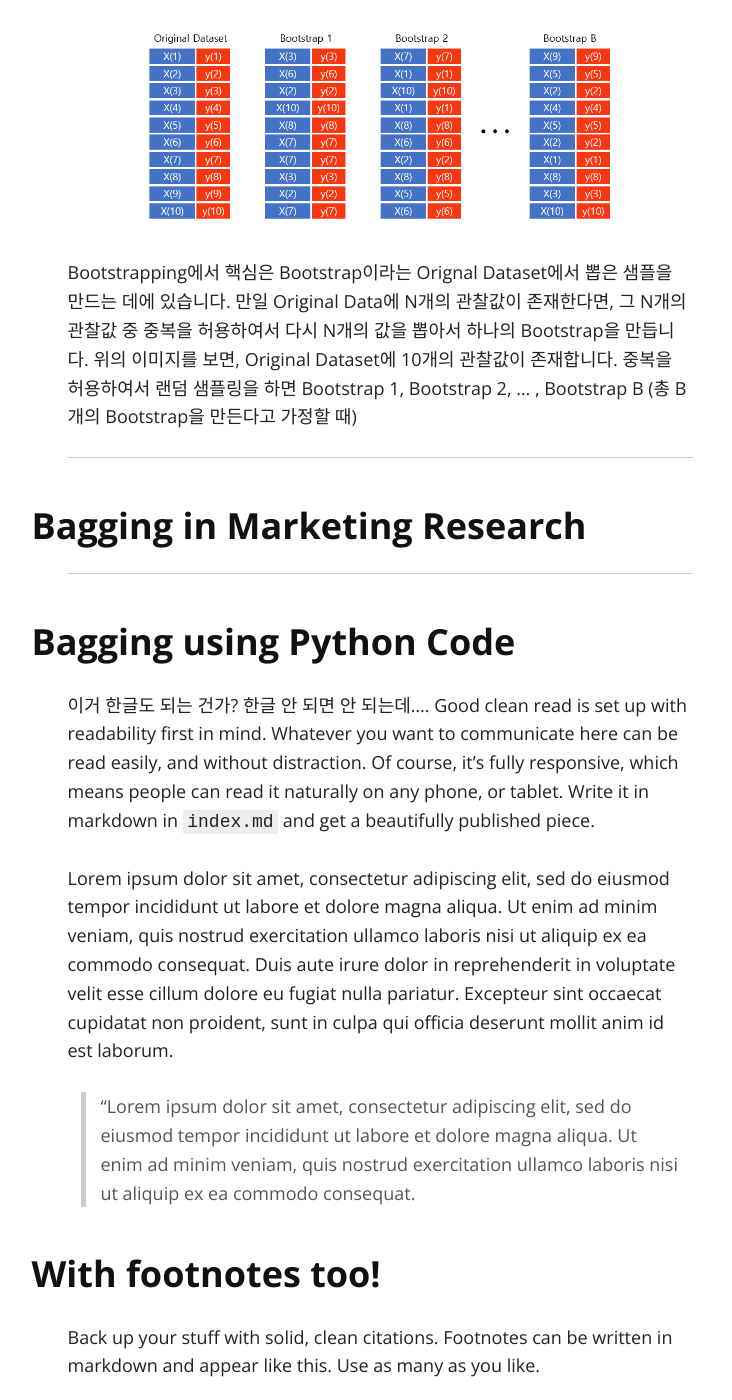
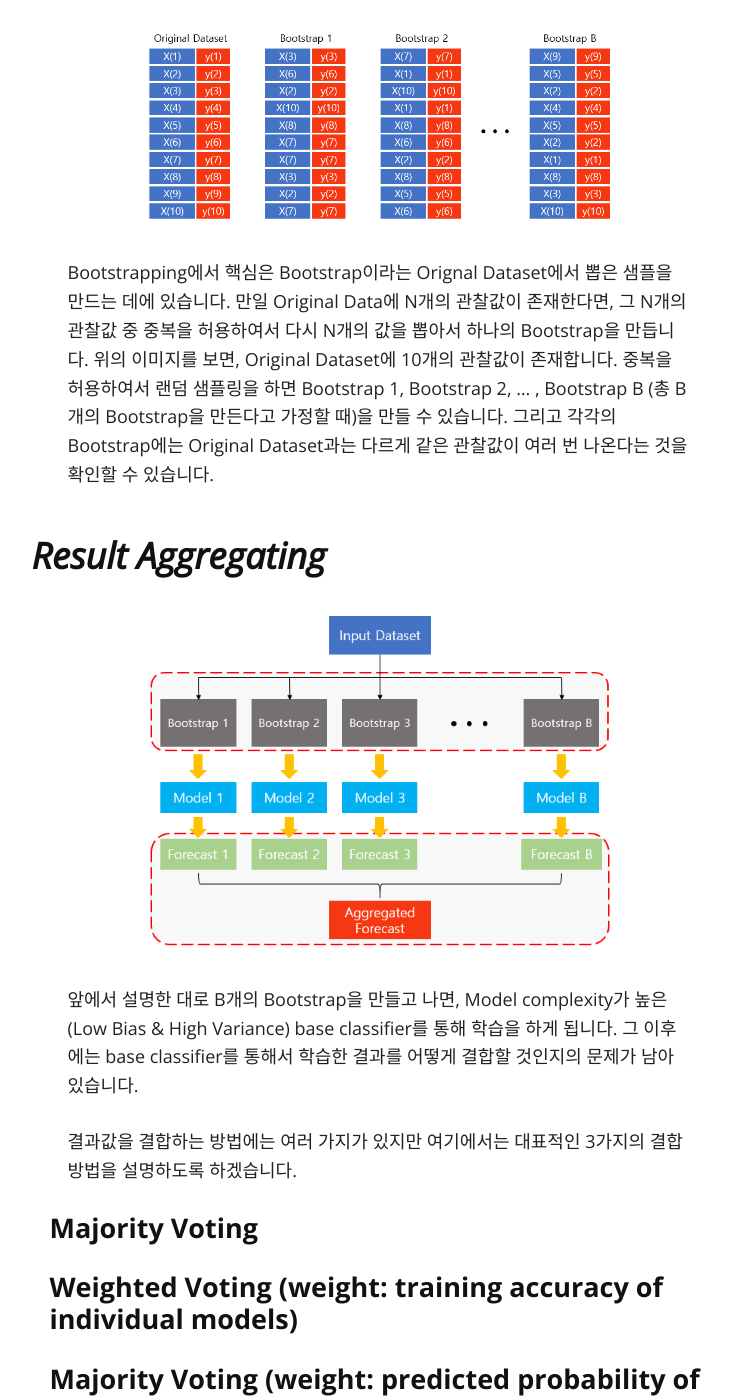
Before and after one commit to seokchaeyoon/seokchaeyoon.github.io, a Jekyll site: the page built from index.md, in a window 1280 px wide and 1400 px high, scrolled down 7297 px. Shown: the whole window, without its empty margins (260-992 px from the left). Built offline with Jekyll 4.4.1, drawn with Linux system fonts in a browser that asks for light colours; nearby versions of some CDN libraries; our own code applies the rules of GitHub Pages for plain Markdown files; some of the changed text lies outside the part shown.

Commit message:
Update index.md

```diff
--- a/index.md
+++ b/index.md
@@ -103,8 +103,19 @@ mean(x) = 1/100 * sum(x)
 Bagging 알고리즘을 적용하기 위한 Bootstrapping은 다음과 같이 이루어집니다.
 <img src="images/bootstrap.PNG" alt="bootstrap">
 
-Bootstrapping에서 핵심은 Bootstrap이라는 Orignal Dataset에서 뽑은 샘플을 만드는 데에 있습니다. 만일 Original Data에 N개의 관찰값이 존재한다면, 그 N개의 관찰값 중 중복을 허용하여서 다시 N개의 값을 뽑아서 하나의 Bootstrap을 만듭니다. 위의 이미지를 보면, Original Dataset에 10개의 관찰값이 존재합니다. 중복을 허용하여서 랜덤 샘플링을 하면 Bootstrap 1, Bootstrap 2, ... , Bootstrap B (총 B개의 Bootstrap을 만든다고 가정할 때)
+Bootstrapping에서 핵심은 Bootstrap이라는 Orignal Dataset에서 뽑은 샘플을 만드는 데에 있습니다. 만일 Original Data에 N개의 관찰값이 존재한다면, 그 N개의 관찰값 중 중복을 허용하여서 다시 N개의 값을 뽑아서 하나의 Bootstrap을 만듭니다. 위의 이미지를 보면, Original Dataset에 10개의 관찰값이 존재합니다. 중복을 허용하여서 랜덤 샘플링을 하면 Bootstrap 1, Bootstrap 2, ... , Bootstrap B (총 B개의 Bootstrap을 만든다고 가정할 때)을 만들 수 있습니다. 그리고 각각의 Bootstrap에는 Original Dataset과는 다르게 같은 관찰값이 여러 번 나온다는 것을 확인할 수 있습니다.
 
+### ***Result Aggregating***
+<img src="images/diagram3.PNG" alt="diagram3">
+앞에서 설명한 대로 B개의 Bootstrap을 만들고 나면, Model complexity가 높은(Low Bias & High Variance) base classifier를 통해 학습을 하게 됩니다. 그 이후에는 base classifier를 통해서 학습한 결과를 어떻게 결합할 것인지의 문제가 남아 있습니다.
+
+결과값을 결합하는 방법에는 여러 가지가 있지만 여기에서는 대표적인 3가지의 결합 방법을 설명하도록 하겠습니다.
+
+#### **Majority Voting**
+
+#### **Weighted Voting (weight: training accuracy of individual models)**
+
+#### **Majority Voting (weight: predicted probability of each class)**
 <hr>
 ### Bagging in Marketing Research
 
```
